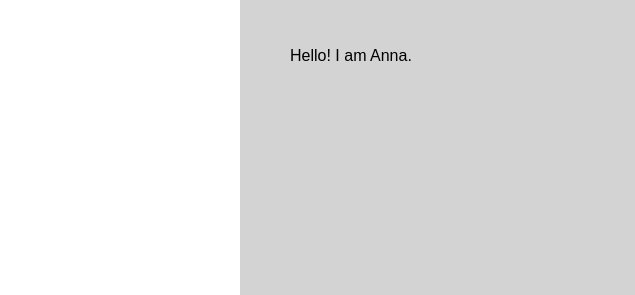
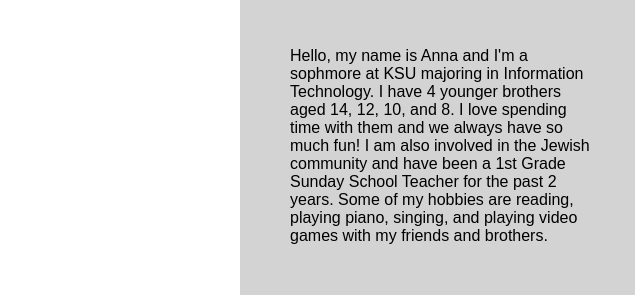
Before and after one commit to annashak25/web-development-project2, a plain HTML site: page about.html in a window 1280 px wide. Shown: the part 326-621 px from the top of the page, 0-635 px from the left. Drawn offline with Linux system fonts and the light colour scheme.

Commit message:
about me and index edit

```diff
--- a/about.html
+++ b/about.html
@@ -20,7 +20,7 @@
     <h2 class="head2">About Me</h2>
     <div class="divider">
       <div class="about-text">
-        <p>Hello! I am Anna.</p>
+        <p>Hello, my name is Anna and I'm a sophmore at KSU majoring in Information Technology. I have 4 younger brothers aged 14, 12, 10, and 8. I love spending time with them and we always have so much fun! I am also involved in the Jewish community and have been a 1st Grade Sunday School Teacher for the past 2 years. Some of my hobbies are reading, playing piano, singing, and playing video games with my friends and brothers.</p>
       </div>
       <img id='dp' src="images/pic.png" alt="image">
     </div>
```
Also changed, not shown: index.html (+1 -1 lines).
